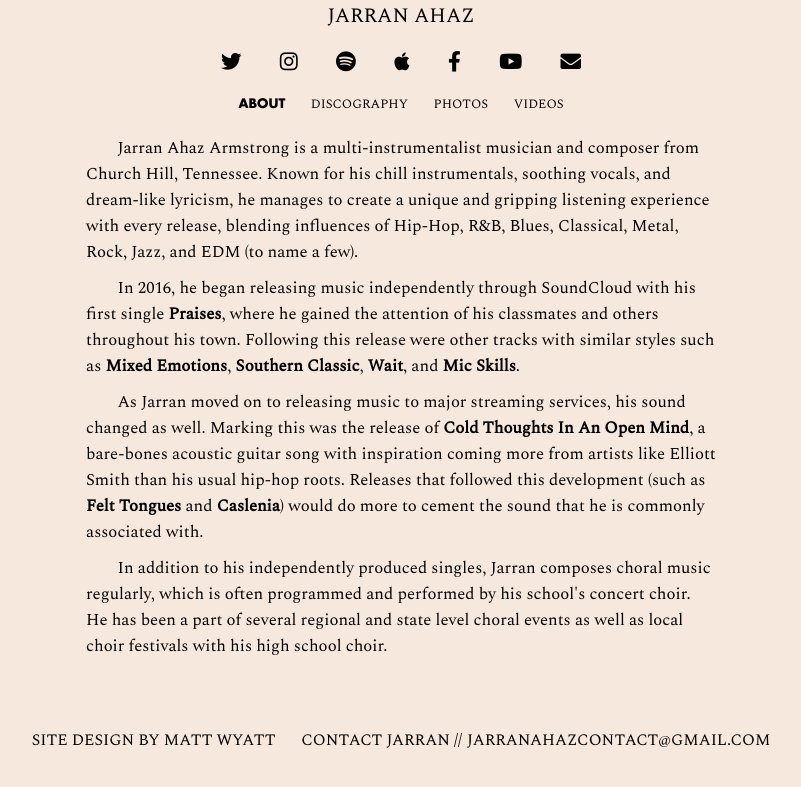
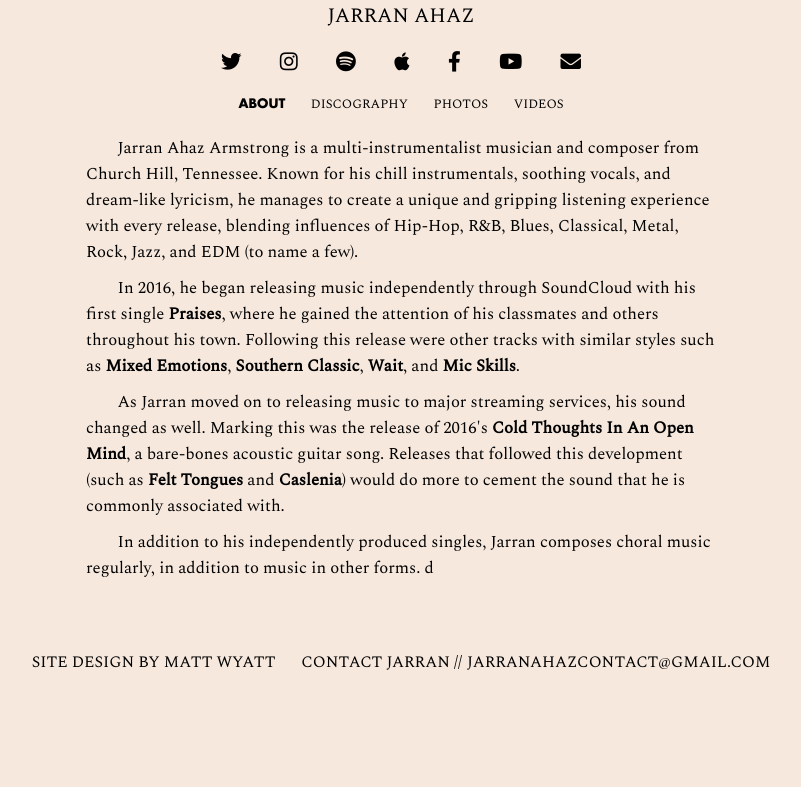
Before and after one commit to jarranarmstrong/jarranarmstrong.github.io, a Jekyll site: the page built from about.html, in a window 1280 px wide. Shown: the top 787 px of the page, without its empty margins (239-1040 px from the left). Built offline with Jekyll 4.4.1, drawn with Linux system fonts in a browser that asks for light colours; nearby versions of some CDN libraries.

Commit message:
Update about.html

```diff
--- a/about.html
+++ b/about.html
@@ -6,6 +6,6 @@
 	<div class="pane">
 		<p>Jarran Ahaz Armstrong is a multi-instrumentalist musician and composer from Church Hill, Tennessee. Known for his chill instrumentals, soothing vocals, and dream-like lyricism, he manages to create a unique and gripping listening experience with every release, blending influences of Hip-Hop, R&B, Blues, Classical, Metal, Rock, Jazz, and EDM (to name a few).</p>
 
-		<p>In 2016, he began releasing music independently through SoundCloud with his first single <strong>Praises</strong>, where he gained the attention of his classmates and others throughout his town. Following this release were other tracks with similar styles such as <strong>Mixed Emotions</strong>, <strong>Southern Classic</strong>, <strong>Wait</strong>, and <strong>Mic Skills</strong>.</p> <p>As Jarran moved on to releasing music to major streaming services, his sound changed as well. Marking this was the release of <strong>Cold Thoughts In An Open Mind</strong>, a bare-bones acoustic guitar song with inspiration coming more from artists like Elliott Smith than his usual hip-hop roots. Releases that followed this development (such as <strong>Felt Tongues</strong> and <strong>Caslenia</strong>)  would do more to cement the sound that he is commonly associated with.</p> <p>In addition to his independently produced singles, Jarran composes choral music regularly, which is often programmed and performed by his school's concert choir.  He has been a part of several regional and state level choral events as well as local choir festivals with his high school choir.</p>
+		<p>In 2016, he began releasing music independently through SoundCloud with his first single <strong>Praises</strong>, where he gained the attention of his classmates and others throughout his town. Following this release were other tracks with similar styles such as <strong>Mixed Emotions</strong>, <strong>Southern Classic</strong>, <strong>Wait</strong>, and <strong>Mic Skills</strong>.</p> <p>As Jarran moved on to releasing music to major streaming services, his sound changed as well. Marking this was the release of 2016's <strong>Cold Thoughts In An Open Mind</strong>, a bare-bones acoustic guitar song. Releases that followed this development (such as <strong>Felt Tongues</strong> and <strong>Caslenia</strong>)  would do more to cement the sound that he is commonly associated with.</p> <p>In addition to his independently produced singles, Jarran composes choral music regularly, in addition to music in other forms. d</p>
 	</div>
 </div>
```
